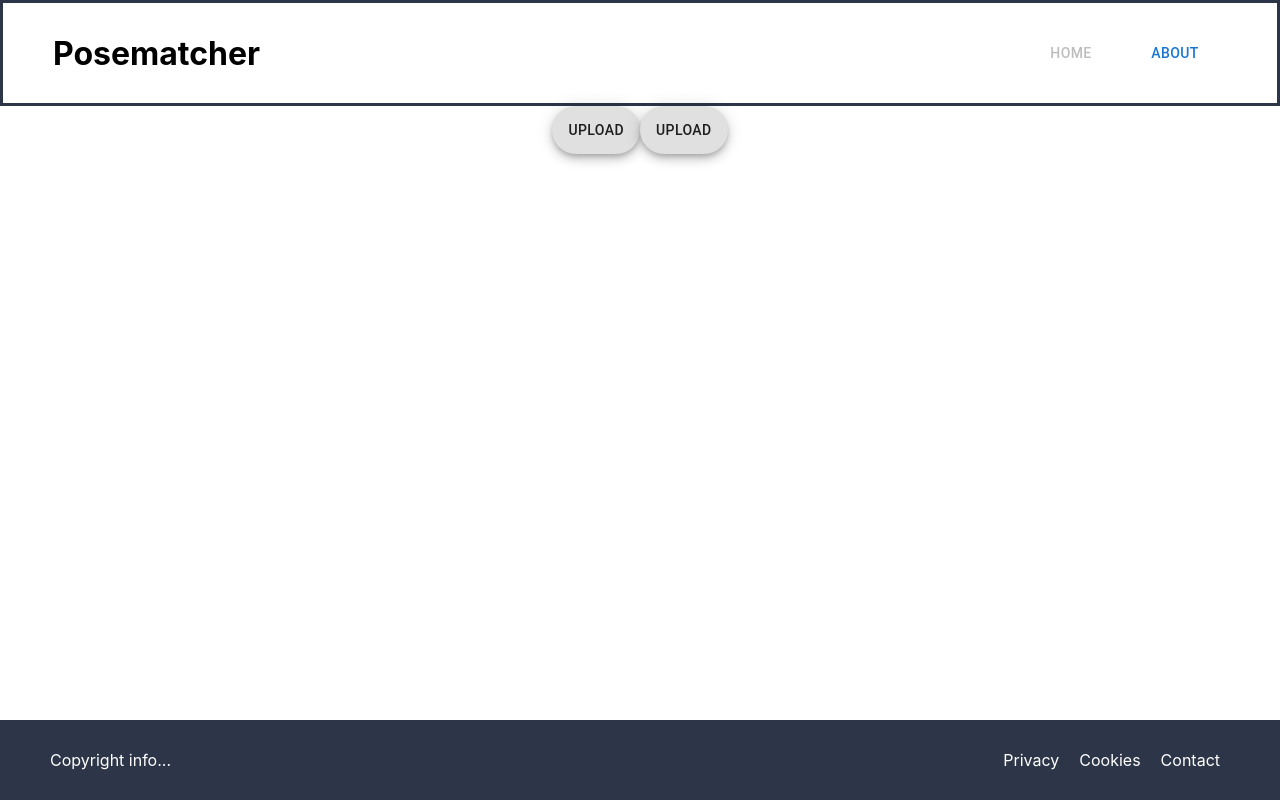
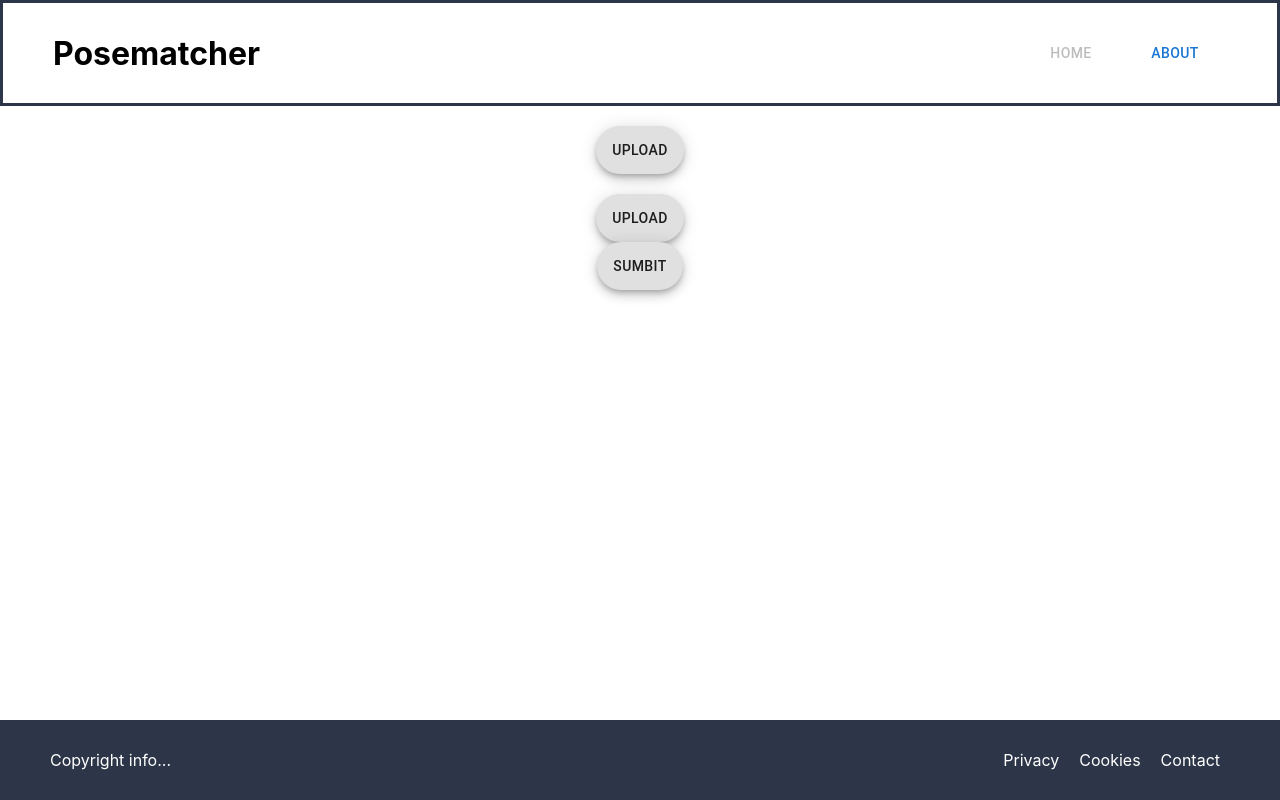
Before and after one commit to CairoB/PoseMatcherUI, a React (Create React App) app: page /#/home in a window 1280 px wide. Built offline with nearby package versions, Linux system fonts and the light colour scheme.

Commit message:
image upload capability

```diff
--- a/src/components/ImageUpload.jsx
+++ b/src/components/ImageUpload.jsx
@@ -1,11 +1,33 @@
 import { Fab } from "@mui/material";
 import "../Placeholder.png";
+import { useState } from "react";
 
 export default function ImageUpload(props) {
+  const [preview, setPreview] = useState();
+
+  const onImageChange = (event) => {
+    if (event.target.files && event.target.files[0]) {
+      props.setImage(URL.createObjectURL(event.target.files[0]));
+      setPreview(URL.createObjectURL(event.target.files[0]));
+    }
+  };
+
   return (
     <>
-      <img></img>
-      <Fab variant="extended">Upload</Fab>
+      <div style={{ width: "auto", height: "80%" }}>
+        <img style={{ maxHeight: "200px" }} src={preview}></img>
+        <br />
+        <Fab variant="extended" component="label">
+          Upload
+          <input
+            hidden
+            type="file"
+            onChange={onImageChange}
+            id="file-input"
+            name="ImageStyle"
+          />
+        </Fab>
+      </div>
     </>
   );
 }
--- a/src/components/pages/HomePage.jsx
+++ b/src/components/pages/HomePage.jsx
@@ -1,10 +1,11 @@
 import ImageUpload from "../ImageUpload";
 import BasePage from "./BasePage";
 import { useState } from "react";
+import { Fab } from "@mui/material";
 
 export default function HomePage(props) {
-  const { imageOne, setImageOne } = useState();
-  const { imageTwo, setImageTwo } = useState();
+  const [imageOne, setImageOne] = useState();
+  const [imageTwo, setImageTwo] = useState();
 
   return (
     <>
@@ -14,6 +15,15 @@ export default function HomePage(props) {
           <>
             <ImageUpload image={imageOne} setImage={setImageOne}></ImageUpload>
             <ImageUpload image={imageTwo} setImage={setImageTwo}></ImageUpload>
+            <Fab
+              variant="extended"
+              onClick={() => {
+                console.log(imageOne);
+                console.log(imageTwo);
+              }}
+            >
+              Sumbit
+            </Fab>
           </>
         }
       ></BasePage>
```
